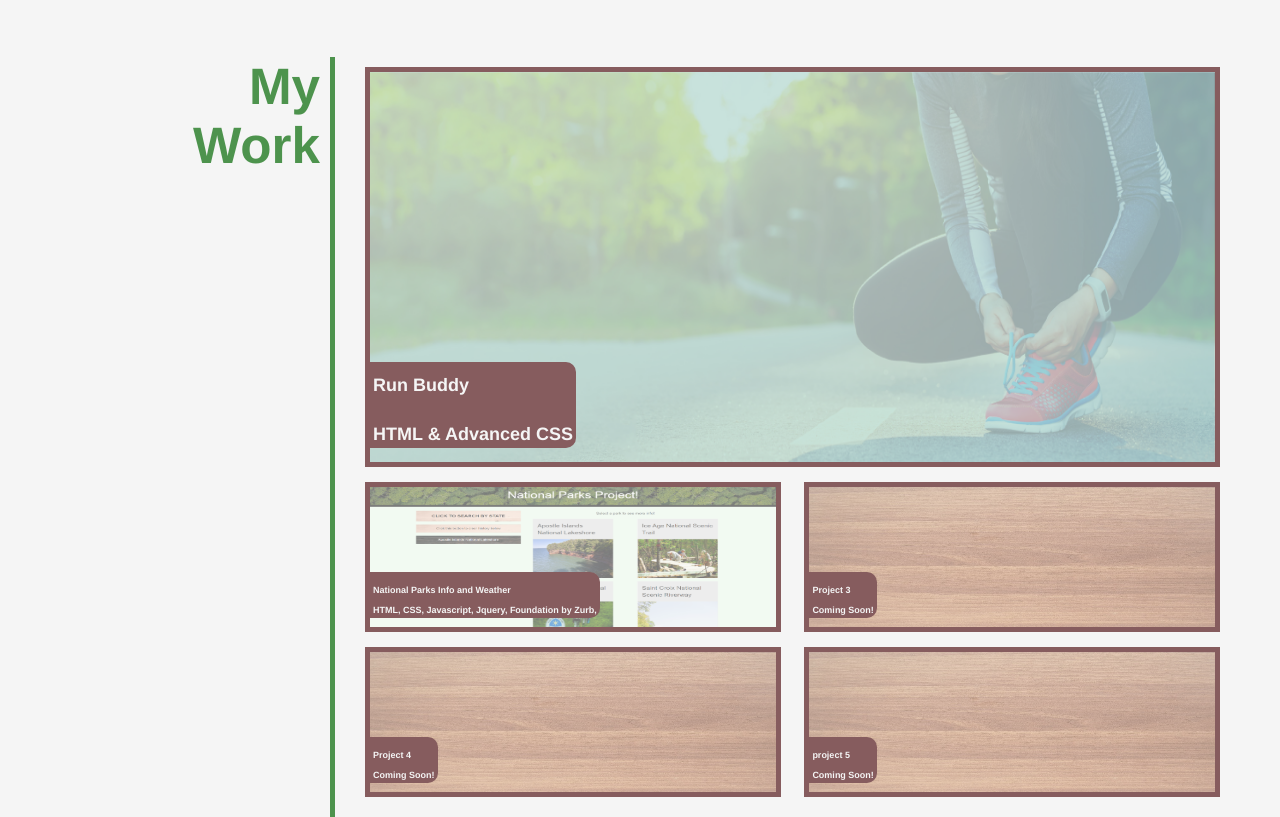
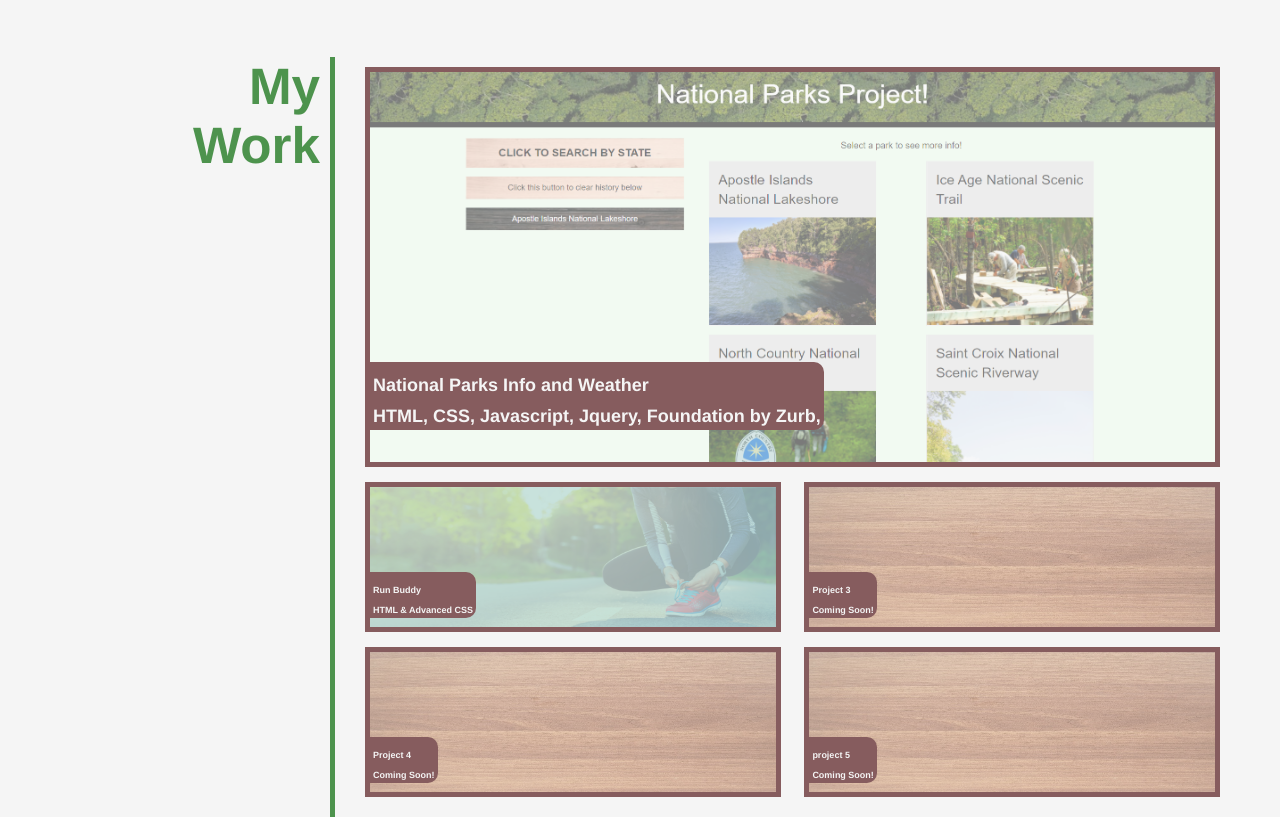
Before and after one commit to alinz07/challenge-2-portfolio, a plain HTML site: page index.html in a window 1280 px wide. Shown: the part 777-1594 px from the top of the page. Drawn offline with Linux system fonts and the light colour scheme.

Commit message:
change main tile to feature project instead of run buddy

```diff
--- a/index.html
+++ b/index.html
@@ -77,14 +77,16 @@
             <div class=project-tiles>
 
                 <section id="main-tile" >
-                    <a href="https://alinz07.github.io/run-buddy/">
-                        <img class="project-img" src="./assets/images/hero-bg.jpg" alt="Linked Run Buddy home page hero image of person tying shoe" />
+
+                    <a href="https://p-fassbender.github.io/national-parks-info-and-weather/">
+                        <img class="project-img" src="./assets/images/national-parks-screenshot.png" alt="national parks web app screenshot" href="#">
                     </a>
                     <nav>
-                        <h3 id="main-tile-h3">Run Buddy</h3>
-                        </br>
-                        <h4 id="main-tile-h4">HTML & Advanced CSS</h4>
+                        <h3 id="main-tile-h3">National Parks Info and Weather</h3>
+
+                        <h4 id="main-tile-h4">HTML, CSS, Javascript, Jquery, Foundation by Zurb,</h4>
                     </nav>
+
                 </section>
 
                 <!-- as projects are completed and portfolio updated, figure out a way to assign background imgs based on element order in the project-tiles class -->
@@ -92,13 +94,12 @@
                     <!-- made up container element here to help keep div outer borders in line with #main-tile outer borders per mock up  -->
                 <container class="tile-container">
                     <div class="left-tiles">
-                        <a href="https://p-fassbender.github.io/national-parks-info-and-weather/">
-                            <img class="project-img" src="./assets/images/national-parks-screenshot.png" alt="national parks web app screenshot" href="#">
+                        <a href="https://alinz07.github.io/run-buddy/">
+                            <img class="project-img" src="./assets/images/hero-bg.jpg" alt="Linked Run Buddy home page hero image of person tying shoe" />
                         </a>
                         <nav>
-                            <h3>National Parks Info and Weather</h3>
-
-                            <h4>HTML, CSS, Javascript, Jquery, Foundation by Zurb,</h4>
+                            <h3>Run Buddy</h3>
+                            <h4>HTML & Advanced CSS</h4>
                         </nav>
                     </div>
 
```
